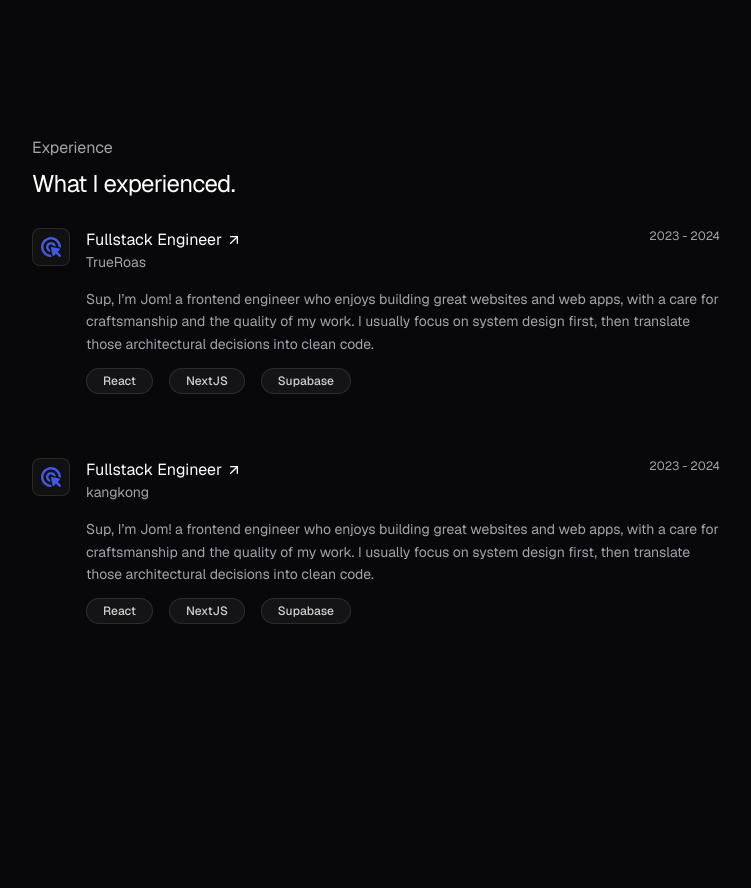
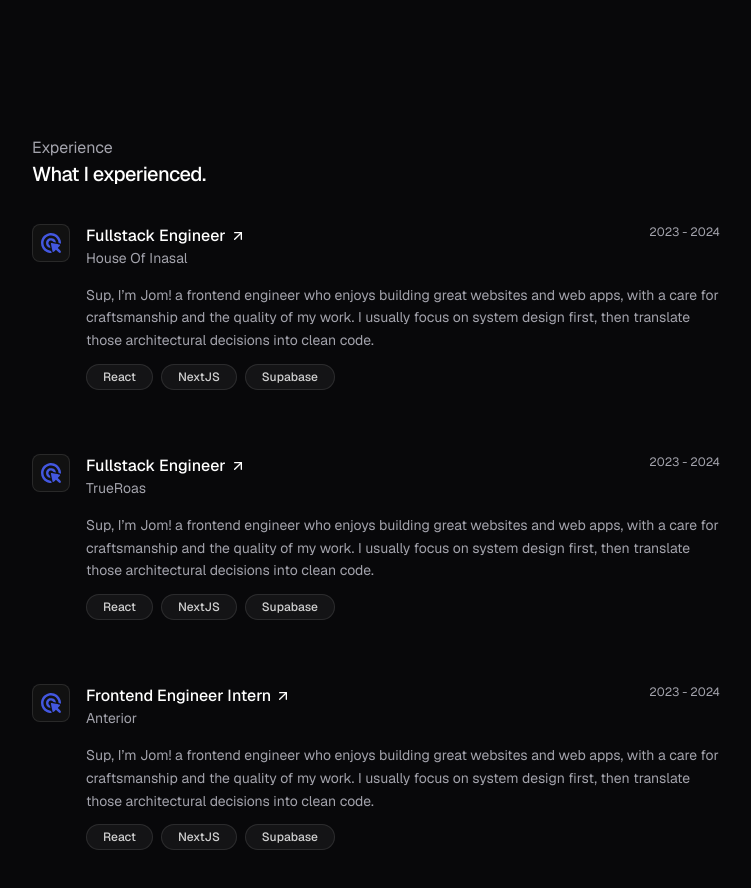
Before and after one commit to jmlsoteyza/chocobutternut, a Next.js app: page / in a window 1280 px wide. Shown: the part 640-1528 px from the top of the page, without its empty margins (264-1015 px from the left). Before the commit the page ends 1364 px from the top, so only its background shows below. Built offline with nearby package versions, Linux system fonts and the light colour scheme.

Commit message:
feat: update Experience component with new company data, descriptions, and logo integration

```diff
--- a/components/experience.tsx
+++ b/components/experience.tsx
@@ -20,6 +20,22 @@ interface ExperienceItem {
 const experienceData: ExperienceItem[] = [
   {
     id: 1,
+    company: 'House Of Inasal',
+    year: '2023 - 2024',
+    role: 'Fullstack Engineer',
+    link: 'trueroas.com',
+    description:
+      'Sup, I’m Jom! a frontend engineer who enjoys building great websites and web apps, with a care for craftsmanship and the quality of my work. I usually focus on system design first, then translate those architectural decisions into clean code.',
+    logo: {
+      width: 20,
+      height: 20,
+      src: '/reroas_logo.svg',
+      alt: 'trueroas logo'
+    },
+    skills: ['React', 'NextJS', 'Supabase']
+  },
+  {
+    id: 2,
     company: 'TrueRoas',
     year: '2023 - 2024',
     role: 'Fullstack Engineer',
@@ -35,10 +51,10 @@ const experienceData: ExperienceItem[] = [
     skills: ['React', 'NextJS', 'Supabase']
   },
   {
-    id: 2,
-    company: 'kangkong',
+    id: 3,
+    company: 'Anterior',
     year: '2023 - 2024',
-    role: 'Fullstack Engineer',
+    role: 'Frontend Engineer Intern',
     link: 'www.com',
     description:
       'Sup, I’m Jom! a frontend engineer who enjoys building great websites and web apps, with a care for craftsmanship and the quality of my work. I usually focus on system design first, then translate those architectural decisions into clean code.',
@@ -56,11 +72,13 @@ export default function Experience() {
   return (
     <section>
       <div>
-        <div className="inline-flex w-full flex-col gap-2">
-          <span>Experience</span>
-          <h1 className="text-text-highlight text-2xl tracking-tight">
-            What I experienced.
-          </h1>
+        <div className="inline-flex w-full flex-col">
+          <div className="pb-4">
+            <span>Experience</span>
+            <h1 className="text-text-highlight text-xl font-medium tracking-tight">
+              What I experienced.
+            </h1>
+          </div>
 
           <div className="flex flex-col gap-6">
             {experienceData.map(
@@ -76,7 +94,7 @@ export default function Experience() {
                     <div className="flex w-full items-start justify-between gap-4">
                       <div className="flex flex-col">
                         <div className="inline-flex items-center gap-1">
-                          <h3 className="text-text-highlight text-base">
+                          <h3 className="text-text-highlight text-base font-medium">
                             {role}
                           </h3>
                           <ArrowUpRight
@@ -91,7 +109,7 @@ export default function Experience() {
                       <span className="shrink-0 text-xs">{year}</span>
                     </div>
                     <p className="pt-3 leading-relaxed">{description}</p>
-                    <div className="flex flex-row gap-4 pt-2 text-xs">
+                    <div className="flex flex-row gap-2 pt-2 text-xs">
                       {skills.map((skill) => (
                         <span
                           key={skill}
```
